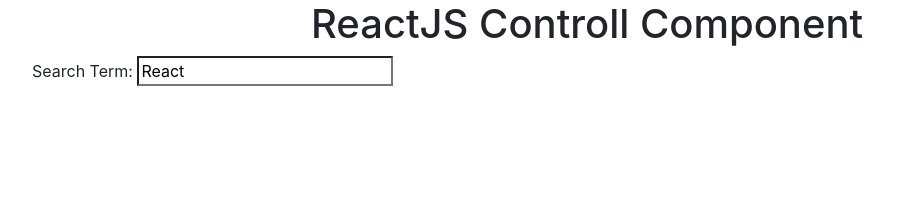
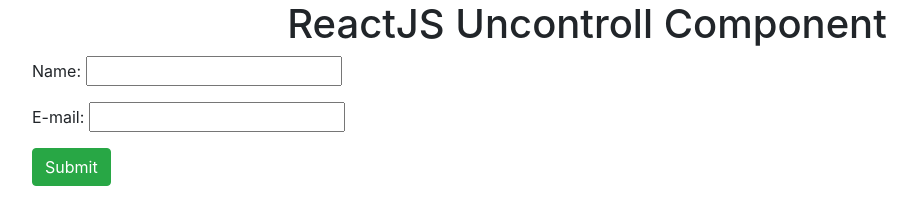
Before and after one commit to ibra2k2/uncontroll_component, a React app: page / in a window 1280 px wide. Shown: the whole page, without its empty margins (53-970 px from the left). Built offline with nearby package versions, Linux system fonts and the light colour scheme.

Commit message:
first commit

```diff
--- a/src/app/components/controll.js
+++ /dev/null
@@ -1,2 +0,0 @@
-import React from "react";
-import ReactDOM from "react-dom";
--- /dev/null
+++ b/src/app/components/uncontroll.js
@@ -0,0 +1,23 @@
+import React from "react";
+import ReactDOM from "react-dom";
+
+export class Uncontroll extends React.Component {
+
+	handleSubmit(event){
+		console.log("Submitted values are: " + event.target.name.value + " " + event.target.email.value);
+		event.preventDefault();
+	}
+	render(){
+		return(
+			<div className="container">
+				<form onSubmit={this.handleSubmit.bind(this)}>
+				 <div className="form-group">Name: <input type="text" name="name" /></div>
+				 <div className="form-group">E-mail: <input type="email" name="email" /></div>
+				 <button className="btn btn-success" type="submit">Submit</button>
+			    </form>
+
+			</div>
+
+		);
+	}
+}
--- a/src/app/index.js
+++ b/src/app/index.js
@@ -2,30 +2,6 @@
 
 import React from "react";
 import ReactDOM from "react-dom";
+import { Uncontroll } from "./components/uncontroll";
 
-class Search extends React.Component {
-	constructor(){
-		super();
-		this.state={
-			searchTerm: "React"
-		};
-	}
-    // handleChange=(e)=>{
-    // 	this.setState({searchTerm: e.target.value.substr(0, 20)});
-    // }
-
-        handleChange(e){
-    	this.setState({searchTerm: e.target.value.substr(0, 20)});
-    }
-
-	render(){
-		return(
-			<div className="container">
-			{/*Search Term: <input type="search" value={this.state.searchTerm} onChange={this.handleChange}/>*/}
-			Search Term: <input type="search" value={this.state.searchTerm} onChange={this.handleChange.bind(this)}/>
-			</div>
-		);
-	}
-}
-
-ReactDOM.render(<Search />, window.document.getElementById("app"));
+ReactDOM.render(<Uncontroll />, window.document.getElementById("app"));
--- a/src/index.html
+++ b/src/index.html
@@ -10,12 +10,12 @@
 
 
 
-    <title>ReactJS Controll Component</title>
+    <title>ReactJS Uncontroll Component</title>
 </head>
 <body>
 	<div class="container">
-	<h1 class="text-center">ReactJS Controll Component</h1></div>
-	<div id = "app"></div>
+	<h1 class="text-center">ReactJS Uncontroll Component</h1></div>
+	<div id="app"></div>
 <script src="/app/bundle.js"></script>
 </body>
 </html>
```
Also changed, not shown: README.md, dist/index.html, 1 other file.
